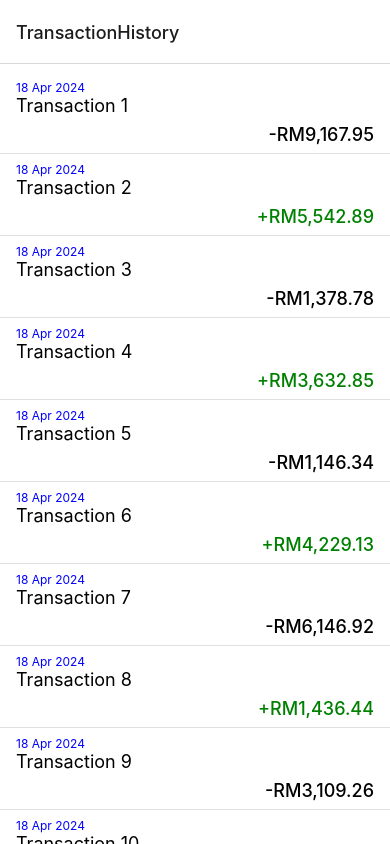
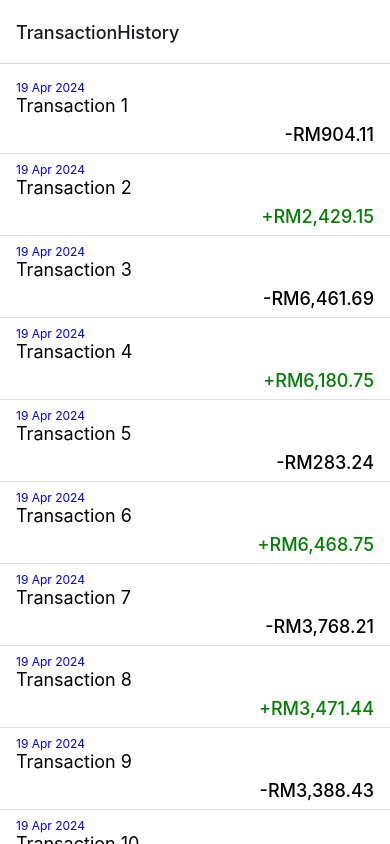
Before and after one commit to bbaoNg97/secure-transaction-history, a React Native app: screen / in a window 390 px wide. Built offline with nearby package versions, Linux system fonts and the light colour scheme.

Commit message:
Update generateSampleTransaction script

```diff
--- a/sampleTransactions.json
+++ b/sampleTransactions.json
@@ -1,141 +1,141 @@
 [
   {
-    "id": 1,
-    "amount": 9167.95,
-    "date": "2024-04-18T15:05:59.005Z",
+    "id": "trx-01",
+    "amount": 904.11,
+    "date": "2024-04-19T03:25:36.378Z",
     "description": "Transaction 1",
     "type": "CREDIT"
   },
   {
-    "id": 2,
-    "amount": 5542.89,
-    "date": "2024-04-18T15:05:59.006Z",
+    "id": "trx-02",
+    "amount": 2429.15,
+    "date": "2024-04-19T03:25:36.378Z",
     "description": "Transaction 2",
     "type": "DEBIT"
   },
   {
-    "id": 3,
-    "amount": 1378.78,
-    "date": "2024-04-18T15:05:59.006Z",
+    "id": "trx-03",
+    "amount": 6461.69,
+    "date": "2024-04-19T03:25:36.378Z",
     "description": "Transaction 3",
     "type": "CREDIT"
   },
   {
-    "id": 4,
-    "amount": 3632.85,
-    "date": "2024-04-18T15:05:59.006Z",
+    "id": "trx-04",
+    "amount": 6180.75,
+    "date": "2024-04-19T03:25:36.378Z",
     "description": "Transaction 4",
     "type": "DEBIT"
   },
   {
-    "id": 5,
-    "amount": 1146.34,
-    "date": "2024-04-18T15:05:59.006Z",
+    "id": "trx-05",
+    "amount": 283.24,
+    "date": "2024-04-19T03:25:36.378Z",
     "description": "Transaction 5",
     "type": "CREDIT"
   },
   {
-    "id": 6,
-    "amount": 4229.13,
-    "date": "2024-04-18T15:05:59.006Z",
+    "id": "trx-06",
+    "amount": 6468.75,
+    "date": "2024-04-19T03:25:36.378Z",
     "description": "Transaction 6",
     "type": "DEBIT"
   },
   {
-    "id": 7,
-    "amount": 6146.92,
-    "date": "2024-04-18T15:05:59.006Z",
+    "id": "trx-07",
+    "amount": 3768.21,
+    "date": "2024-04-19T03:25:36.378Z",
     "description": "Transaction 7",
     "type": "CREDIT"
   },
   {
-    "id": 8,
-    "amount": 1436.44,
-    "date": "2024-04-18T15:05:59.006Z",
+    "id": "trx-08",
+    "amount": 3471.44,
+    "date": "2024-04-19T03:25:36.378Z",
     "description": "Transaction 8",
     "type": "DEBIT"
   },
   {
-    "id": 9,
-    "amount": 3109.26,
-    "date": "2024-04-18T15:05:59.006Z",
+    "id": "trx-09",
+    "amount": 3388.43,
+    "date": "2024-04-19T03:25:36.378Z",
     "description": "Transaction 9",
     "type": "CREDIT"
   },
   {
-    "id": 10,
-    "amount": 4903.59,
-    "date": "2024-04-18T15:05:59.006Z",
+    "id": "trx-10",
+    "amount": 4728.21,
+    "date": "2024-04-19T03:25:36.378Z",
     "description": "Transaction 10",
     "type": "DEBIT"
   },
   {
-    "id": 11,
-    "amount": 1649.69,
-    "date": "2024-04-18T15:05:59.006Z",
+    "id": "trx-11",
+    "amount": 6182.08,
+    "date": "2024-04-19T03:25:36.378Z",
     "description": "Transaction 11",
     "type": "CREDIT"
   },
   {
-    "id": 12,
-    "amount": 8245.65,
-    "date": "2024-04-18T15:05:59.006Z",
+    "id": "trx-12",
+    "amount": 9092.29,
+    "date": "2024-04-19T03:25:36.378Z",
     "description": "Transaction 12",
     "type": "DEBIT"
   },
   {
-    "id": 13,
-    "amount": 9568.6,
-    "date": "2024-04-18T15:05:59.006Z",
+    "id": "trx-13",
+    "amount": 668.11,
+    "date": "2024-04-19T03:25:36.378Z",
     "description": "Transaction 13",
     "type": "CREDIT"
   },
   {
-    "id": 14,
-    "amount": 5824.88,
-    "date": "2024-04-18T15:05:59.006Z",
+    "id": "trx-14",
+    "amount": 4461.14,
+    "date": "2024-04-19T03:25:36.378Z",
     "description": "Transaction 14",
     "type": "DEBIT"
   },
   {
-    "id": 15,
-    "amount": 6782.59,
-    "date": "2024-04-18T15:05:59.006Z",
+    "id": "trx-15",
+    "amount": 7480,
+    "date": "2024-04-19T03:25:36.378Z",
     "description": "Transaction 15",
     "type": "CREDIT"
   },
   {
-    "id": 16,
-    "amount": 6048.79,
-    "date": "2024-04-18T15:05:59.006Z",
+    "id": "trx-16",
+    "amount": 9755.3,
+    "date": "2024-04-19T03:25:36.379Z",
     "description": "Transaction 16",
     "type": "DEBIT"
   },
   {
-    "id": 17,
-    "amount": 8235.04,
-    "date": "2024-04-18T15:05:59.006Z",
+    "id": "trx-17",
+    "amount": 1260.93,
+    "date": "2024-04-19T03:25:36.379Z",
     "description": "Transaction 17",
     "type": "CREDIT"
   },
   {
-    "id": 18,
-    "amount": 1698.43,
-    "date": "2024-04-18T15:05:59.006Z",
+    "id": "trx-18",
+    "amount": 2856.81,
+    "date": "2024-04-19T03:25:36.379Z",
     "description": "Transaction 18",
     "type": "DEBIT"
   },
   {
-    "id": 19,
-    "amount": 746.83,
-    "date": "2024-04-18T15:05:59.006Z",
+    "id": "trx-19",
+    "amount": 9786.74,
+    "date": "2024-04-19T03:25:36.379Z",
     "description": "Transaction 19",
     "type": "CREDIT"
   },
   {
-    "id": 20,
-    "amount": 5462.46,
-    "date": "2024-04-18T15:05:59.006Z",
+    "id": "trx-20",
+    "amount": 1811.41,
+    "date": "2024-04-19T03:25:36.379Z",
     "description": "Transaction 20",
     "type": "DEBIT"
   }
```
Also changed, not shown: src/scripts/generateSampleTransactions.ts (+10 -2 lines).
